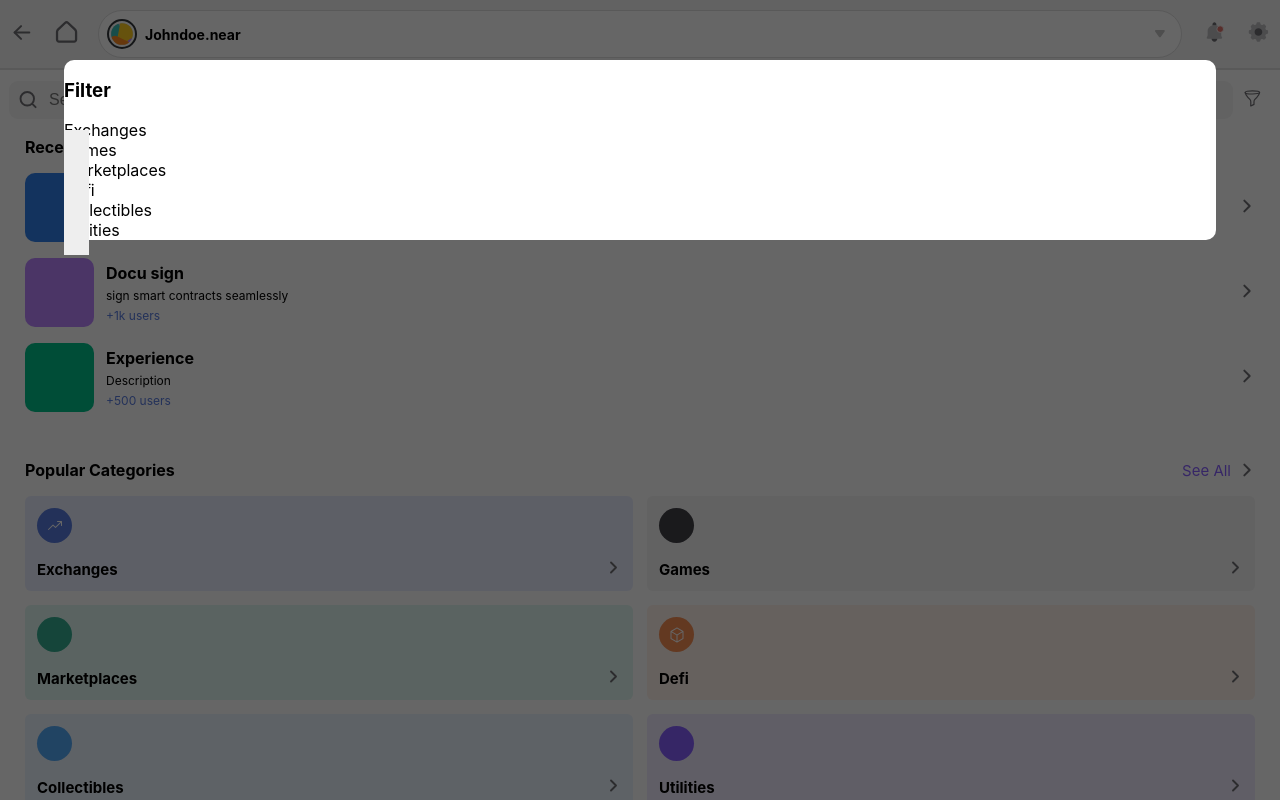
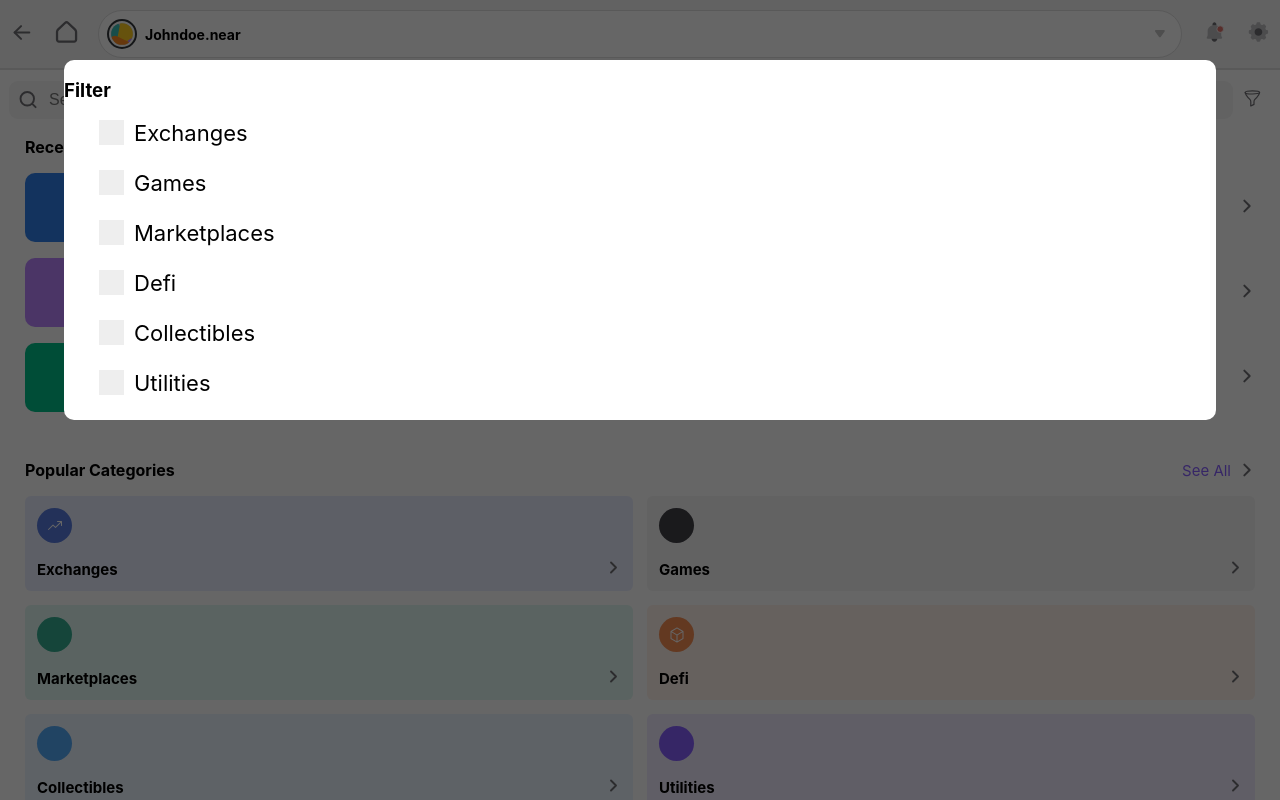
Before and after one commit to marco-calderon/extension-wallet-challenge, a React (Create React App) app: page / in a window 1280 px wide. Both pictures are taken after a click on the button 1252 px from the left and 100 px from the top of the page. Shown: the top 800 px of the page. Built offline with nearby package versions, Linux system fonts and the light colour scheme; some icons are missing.

Commit message:
Implementing checkboxes for filtering

```diff
--- a/src/components/checkbox/index.jsx
+++ b/src/components/checkbox/index.jsx
@@ -3,8 +3,10 @@ import './index.css';
 
 function Checkbox (props) {
     return (
-        <label className="container" onClick={props.onChange}>
-            <input type="checkbox" onChange={props.onChange} {...props}></input>
+        <label className="container" onClick={props.onChange}>{props.children}
+            <input type="checkbox" checked={props.value} onChange={(event) => {
+                props.onChange(event);
+            }}></input>
             <span className="checkmark"></span>
         </label>
     );
--- a/src/containers/dashboard-container/index.jsx
+++ b/src/containers/dashboard-container/index.jsx
@@ -36,6 +36,10 @@ function DashboardContainer (props) {
         setShowFilterModal(!showFilterModal);
     }
 
+    const handleOnFilterOptionClick = (event) => {
+        console.log(event);
+    }
+
     return (
         <>
             <div className={styles.container}>
@@ -46,7 +50,7 @@ function DashboardContainer (props) {
             </div>
             <Modal show={showFilterModal} onClose={() => setShowFilterModal(false)}>
                 <h3>Filter</h3>
-                <FilterOptions options={allCategories} />
+                <FilterOptions options={allCategories} onFilterClick={handleOnFilterOptionClick} />
             </Modal>
         </>
     );
--- a/src/containers/filter/entry/index.css
+++ /dev/null
@@ -1,49 +0,0 @@
-.container {
-    display: block;
-    position: relative;
-    cursor: pointer;
-    font-size: 22px;
-    user-select: none;
-}
-
-.container input {
-    position: absolute;
-    opacity: 0;
-    cursor: pointer;
-    width: 0;
-    height: 0;
-}
-
-.checkmark {
-    position: absolute;
-    top: 0;
-    left: 0;
-    height: 25px;
-    width: 25px;
-    background-color: #eee;
-}
-
-.container:hover input ~ .checkmark {
-    background-color: gray;
-}
-
-.checkmark:after {
-    content: "";
-    position: absolute;
-    display: none;
-}
-
-.container .checkmark:after {
-    left: 9px;
-    top: 5px;
-    width: 5px;
-    border: solid white;
-    border-width: 0 3px 3px 0;
-    transform: rotate(45deg);
-}
-
-.entry-container {
-    display: flex;
-    flex-direction: row;
-    align-items: center;
-}
--- a/src/containers/filter/entry/index.jsx
+++ b/src/containers/filter/entry/index.jsx
@@ -1,14 +1,13 @@
 import React from 'react';
-import './index.css';
+import Checkbox from '../../../components/checkbox';
+import styles from './index.module.css';
 
-function FilterEntry ({ checked, label }) {
+function FilterEntry ({ checked, label, onCheckChange }) {
     return (
-        <div className="entry-container">
-            <label className="container">
-                <input type="checkbox" checked={checked}></input>
-                <span className="checkmark"></span>
-            </label>
-            <span>{label}</span>
+        <div className={styles.container}>
+            <Checkbox value={checked} readOnly={true} onChange={onCheckChange}>
+                <span>{label}</span>
+            </Checkbox>
         </div>
     );
 }
--- /dev/null
+++ b/src/containers/filter/entry/index.module.css
@@ -0,0 +1,73 @@
+/* Customize the label (the container) */
+.container {
+    display: block;
+    position: relative;
+    padding-left: 35px;
+    margin-bottom: 12px;
+    cursor: pointer;
+    font-size: 22px;
+    -webkit-user-select: none;
+    -moz-user-select: none;
+    -ms-user-select: none;
+    user-select: none;
+  }
+
+  /* Hide the browser's default checkbox */
+  .container input {
+    position: absolute;
+    opacity: 0;
+    cursor: pointer;
+    height: 0;
+    width: 0;
+  }
+
+  /* Create a custom checkbox */
+  .checkmark {
+    position: absolute;
+    top: 0;
+    left: 0;
+    height: 25px;
+    width: 25px;
+    background-color: #eee;
+  }
+
+  /* On mouse-over, add a grey background color */
+  .container:hover input ~ .checkmark {
+    background-color: #ccc;
+  }
+
+  /* When the checkbox is checked, add a blue background */
+  .container input:checked ~ .checkmark {
+    background-color: #2196F3;
+  }
+
+  /* Create the checkmark/indicator (hidden when not checked) */
+  .checkmark:after {
+    content: "";
+    position: absolute;
+    display: none;
+  }
+
+  /* Show the checkmark when checked */
+  .container input:checked ~ .checkmark:after {
+    display: block;
+  }
+
+  /* Style the checkmark/indicator */
+  .container .checkmark:after {
+    left: 9px;
+    top: 5px;
+    width: 5px;
+    height: 10px;
+    border: solid white;
+    border-width: 0 3px 3px 0;
+    -webkit-transform: rotate(45deg);
+    -ms-transform: rotate(45deg);
+    transform: rotate(45deg);
+  }
+
+.entry-container {
+    display: flex;
+    flex-direction: row;
+    align-items: center;
+}
--- a/src/containers/filter/index.jsx
+++ b/src/containers/filter/index.jsx
@@ -1,11 +1,11 @@
 import React from 'react';
 import FilterEntry from './entry';
 
-function FilterOptions ({ options }) {
+function FilterOptions ({ options, onFilterClick }) {
     return (
         <>
             {options && options.map(o => (
-                <FilterEntry checked={o.checked} label={o.label} />
+                <FilterEntry key={o.id} checked={o.checked} label={o.label} onCheckChange={() => onFilterClick(o)} />
             ))}
         </>
     );
```
